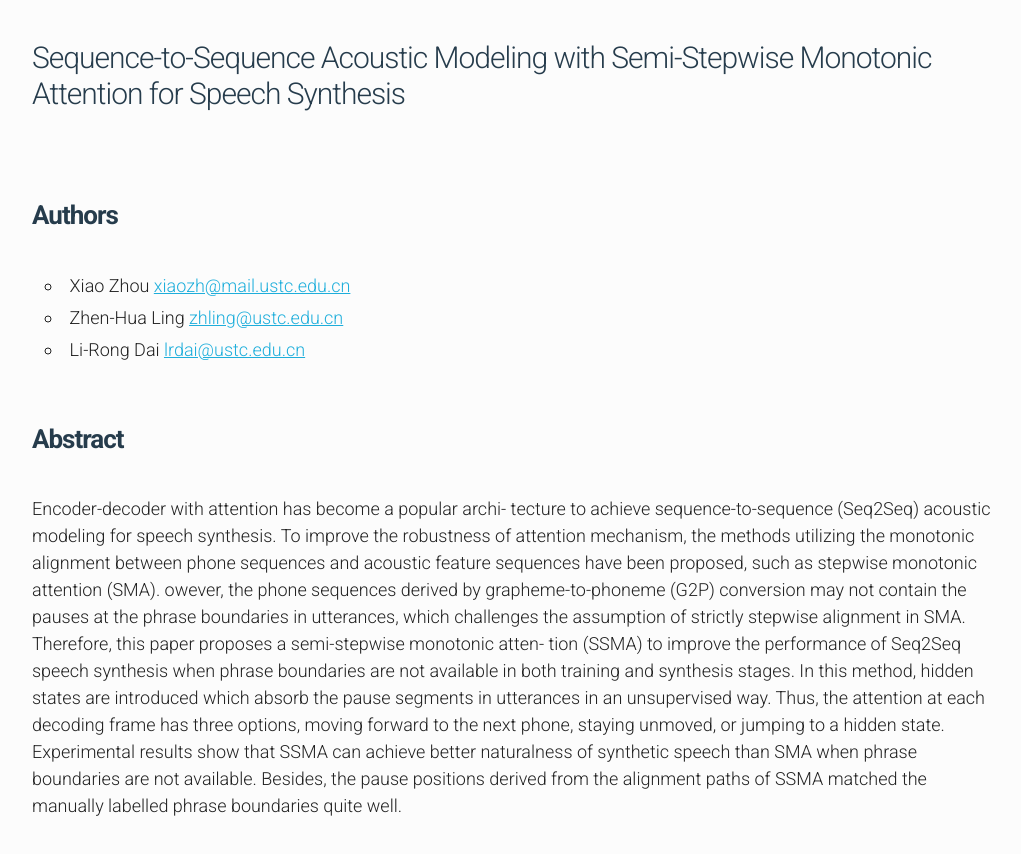
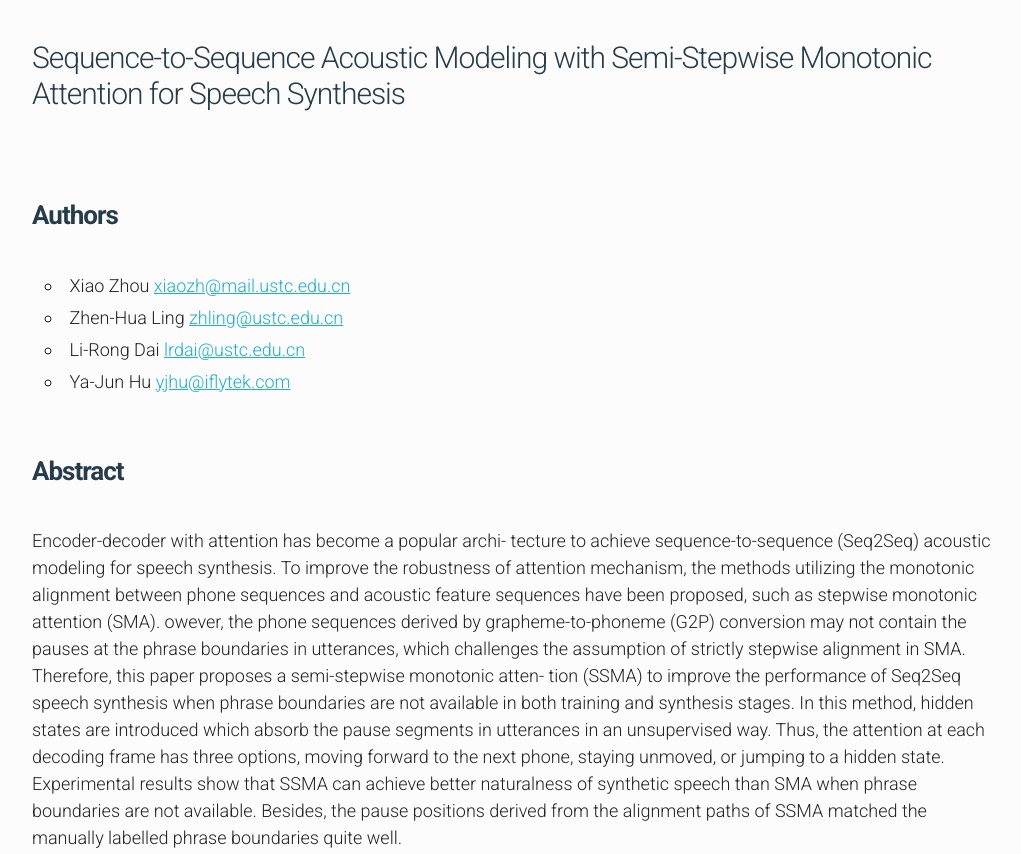
Before and after one commit to xiaozhah/SSMA_demos, a plain HTML site: page index.html in a window 1280 px wide. Shown: the top 854 px of the page, without its empty margins (128-1149 px from the left). Drawn offline with Linux system fonts and the light colour scheme.

Commit message:
Update index.html

```diff
--- a/index.html
+++ b/index.html
@@ -25,6 +25,7 @@
 <li>Xiao Zhou <a href="mailto:xiaozh@mail.ustc.edu.cn">xiaozh@mail.ustc.edu.cn</a></li>
 <li>Zhen-Hua Ling <a href="mailto:zhling@ustc.edu.cn">zhling@ustc.edu.cn</a></li>
 <li>Li-Rong Dai <a href="mailto:lrdai@ustc.edu.cn">lrdai@ustc.edu.cn</a></li>
+<li>Ya-Jun Hu <a href="mailto:yjhu@iflytek.com">yjhu@iflytek.com</a></li>
 </ul>
 <h2 id="abstract">Abstract</h2>
 <p>Encoder-decoder with attention has become a popular archi- tecture to achieve sequence-to-sequence (Seq2Seq) acoustic modeling for speech synthesis.
```
